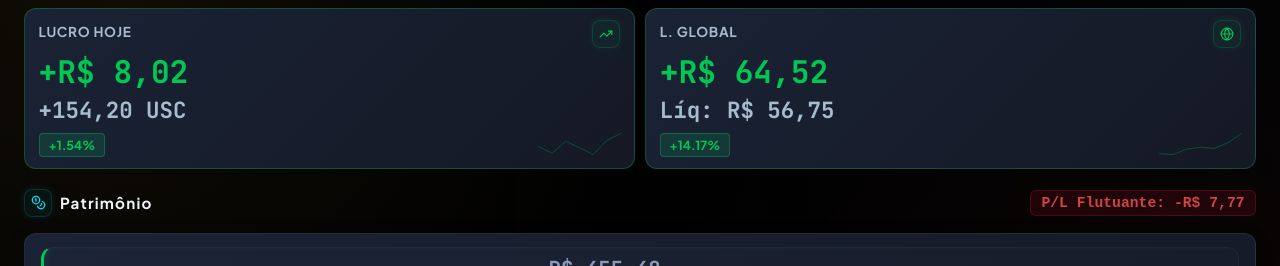
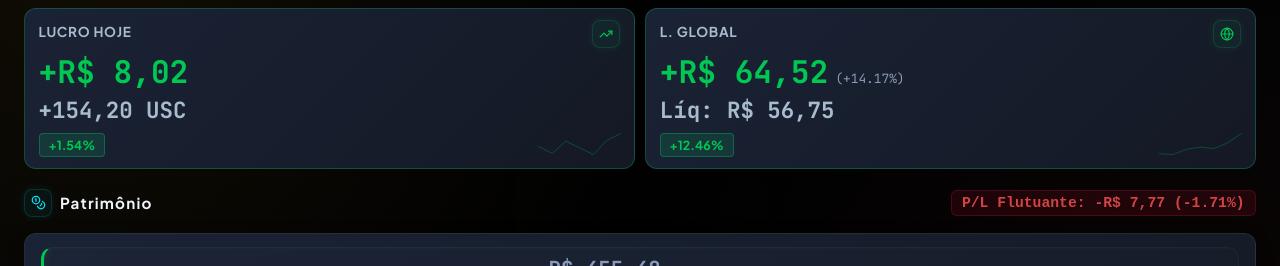
Before and after one commit to tonyrogeness-web/Oriontech, a Next.js app: page / in a window 1280 px wide. Shown: the part 191-457 px from the top of the page. Built offline with nearby package versions, Linux system fonts and the light colour scheme; no server answers; the database is empty.

Commit message:
feat: show floating P/L, realized profit, and net profit percentages to represent the complete breakdown

```diff
--- a/src/components/KpiCards.tsx
+++ b/src/components/KpiCards.tsx
@@ -174,6 +174,7 @@ export default function KpiCards({
   // Lucro Global Líquido (Realizado + Flutuante)
   const netProfitCalc = totalProfit + floatingPl;
   const netProfitPctCalc = startBalance > 0 ? (netProfitCalc / startBalance) * 100 : 0;
+  const floatingPlPct = startBalance > 0 ? (floatingPl / startBalance) * 100 : 0;
 
   // 6. Ciclo Equity Calculations
   const targetPct = equityCycleTargetPct > 0 ? equityCycleTargetPct : 5.0;
@@ -250,21 +251,24 @@ export default function KpiCards({
         </div>
 
         {/* 3. L. Global */}
-        <div className={`${styles.kpiCardMockup} ${totalProfit >= 0 ? styles.kpiCardBorderGreen : styles.kpiCardBorderAmber} ${styles.kpiCardLarge}`}>
+        <div className={`${styles.kpiCardMockup} ${netProfitCalc >= 0 ? styles.kpiCardBorderGreen : styles.kpiCardBorderAmber} ${styles.kpiCardLarge}`}>
           <div className={styles.kpiHeaderRow}>
             <span className={styles.kpiLabelMockup}>L. Global</span>
-            <div className={`${styles.kpiIconContainer} ${totalProfit >= 0 ? styles.greenGlow : styles.amberGlow}`}>
+            <div className={`${styles.kpiIconContainer} ${netProfitCalc >= 0 ? styles.greenGlow : styles.amberGlow}`}>
               <Globe size={14} />
             </div>
           </div>
           <span className={`${styles.kpiValueMockup} tabular-nums`} style={{ color: totalProfit >= 0 ? "var(--neon-green)" : "var(--neon-amber)" }}>
             {totalProfit >= 0 ? "+" : ""}{formatValPrimary(totalProfit)}
+            <span style={{ fontSize: "0.8rem", marginLeft: "0.45rem", color: "var(--text-muted)", fontWeight: "normal" }}>
+              ({balanceDiffPct >= 0 ? "+" : ""}{balanceDiffPct.toFixed(2)}%)
+            </span>
           </span>
           <span className={`${styles.kpiSubValueMockup} tabular-nums`} style={{ fontSize: "0.80rem" }}>
             Líq: {formatValPrimary(netProfitCalc)}
           </span>
-          <span className={`${styles.kpiBadgeMockup} ${totalProfit >= 0 ? styles.kpiBadgeGreen : styles.kpiBadgeRed}`}>
-            {totalProfit >= 0 ? "+" : ""}{balanceDiffPct.toFixed(2)}%
+          <span className={`${styles.kpiBadgeMockup} ${netProfitCalc >= 0 ? styles.kpiBadgeGreen : styles.kpiBadgeRed}`}>
+            {netProfitCalc >= 0 ? "+" : ""}{netProfitPctCalc.toFixed(2)}%
           </span>
           <Sparkline data={globalProfitHistory} color={totalProfit >= 0 ? "var(--neon-green)" : "var(--neon-amber)"} />
         </div>
@@ -281,7 +285,7 @@ export default function KpiCards({
           <span className={styles.patrimonioMainTitle}>Patrimônio</span>
         </div>
         <span className={`${styles.patrimonioPlBadge} ${floatingPl >= 0 ? styles.badgeGreen : styles.badgeRed}`}>
-          P/L Flutuante: {floatingPl >= 0 ? "+" : ""}{formatValPrimary(floatingPl)}
+          P/L Flutuante: {floatingPl >= 0 ? "+" : ""}{formatValPrimary(floatingPl)} ({floatingPlPct >= 0 ? "+" : ""}{floatingPlPct.toFixed(2)}%)
         </span>
       </div>
 
```
